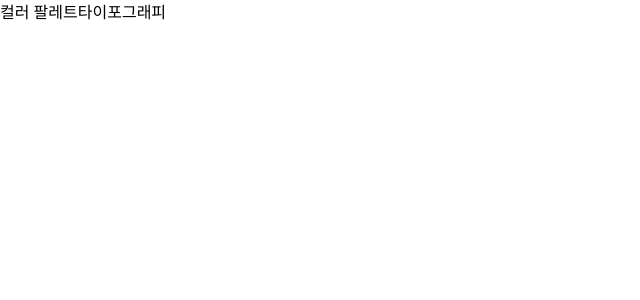
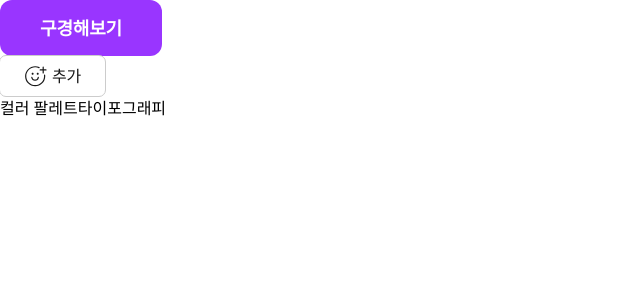
Before and after one commit to TAEINJEONG/rolling, a React (Vite) app: page / in a window 1280 px wide. Shown: the top 300 px of the page, without its empty margins (0-640 px from the left). Built offline with nearby package versions, Linux system fonts and the light colour scheme.

Commit message:
style: 버튼 스타일 개선

```diff
--- a/src/App.jsx
+++ b/src/App.jsx
@@ -4,10 +4,18 @@ import Layout from './pages/Layout';
 import Colors from './pages/Colors';
 import Typography from './pages/Typography';
 import './index.css';
+import Button from './components/common/button';
+import addemoji from './assets/images/add-emoji.svg';
 
 function App() {
   return (
     <BrowserRouter>
+      <Button variant="primary" size="xl" disabled={false}>
+        구경해보기
+      </Button>
+      <Button variant="outlined" size="md" disabled={false} icon={addemoji}>
+        추가
+      </Button>
       <Routes>
         <Route path="/" element={<Layout />}>
           <Route path="colors" element={<Colors />} />
--- a/src/components/common/button/index.jsx
+++ b/src/components/common/button/index.jsx
@@ -1,29 +1,32 @@
-const baseStyles = 'inline-block box-border text-center cursor-pointer';
+const baseStyles = 'box-border text-center cursor-pointer';
 
 const variants = {
   primary:
     'bg-purple-600 text-white hover:bg-purple-700 active:bg-purple-800 focus:bg-purple-800 focus:outline-2 focus:outline-purple-900 disabled:bg-gray-300 disabled:text-white disabled:cursor-not-allowed',
   secondary:
-    'outline outline-1 outline-purple-600 text-purple-700 hover:bg-purple-100 hover:text-purple-600 active:bg-purple-100 active:text-purple-600 focus:text-purple-600 focus:outline-1 focus:outline-purple-800 focus:bg-white disabled:outline-none disabled:bg-gray-300 disabled:text-white disabled:cursor-not-allowed',
+    'outline outline-1 outline-purple-600 text-purple-700 hover:bg-purple-100 hover:text-purple-600 active:bg-purple-100 active:text-purple-600 focus:text-[#9747FF] focus:outline-1 focus:outline-purple-800 focus:bg-white disabled:outline-none disabled:bg-gray-300 disabled:text-white disabled:cursor-not-allowed',
   outlined:
     'outline outline-1 outline-gray-300 text-gray-900 hover:bg-gray-100 active:bg-gray-100 focus:bg-white focus:outline-1 focus:outline-gray-500 disabled:bg-gray-300 disabled:text-white disabled:cursor-not-allowed',
   icon: 'h-[36px] px-1.5 rounded-md outline-1 outline-gray-300 bg-white hover:bg-gray-100 active:bg-gray-100 focus:bg-white focus:outline-1 focus:outline-gray-500',
 };
 
 const sizes = {
-  xs: 'h-[28px] px-4 rounded-md text-14-regular leading-3.5',
-  sm: 'h-[36px] px-4 rounded-md text-14-regular leading-3.5',
-  md: 'h-[40px] px-4 rounded-md text-16-bold leading-6',
-  lg: 'h-[56px] px-6 rounded-xl text-16-regular leading-6.5',
-  xl: 'h-[56px] px-6 rounded-xl text-18-bold leading-7',
+  xs: 'h-[28px] px-6 rounded-md text-14-regular leading-5 tracking-[-0.005em]',
+  sm: 'h-[36px] px-6 rounded-md text-16-regular leading-6 tracking-[-0.01em]',
+  md: 'h-[40px] px-6 rounded-md text-16-regular leading-6.5 tracking-[-0.01em]',
+  lg: 'h-[56px] px-8 rounded-xl text-18-bold leading-7 tracking-[-0.01em]',
+  xl: 'h-[56px] px-10 rounded-xl text-18-bold leading-7 tracking-[-0.01em]',
 };
 
 const Button = ({ children, icon, variant, size, disabled = false }) => {
   const buttonStyles = `${baseStyles} ${sizes[size]} ${variants[variant]}`;
 
   return (
-    <button className={`${buttonStyles} flex items-center justify-center`} disabled={disabled}>
-      {icon && <img src={icon} alt="emoji icon" className="inline-block mx-1" />}
+    <button
+      className={`${buttonStyles} flex items-center justify-center gap-[4px]`}
+      disabled={disabled}
+    >
+      {icon && <img src={icon} alt="emoji icon" />}
       {children}
     </button>
   );
```
